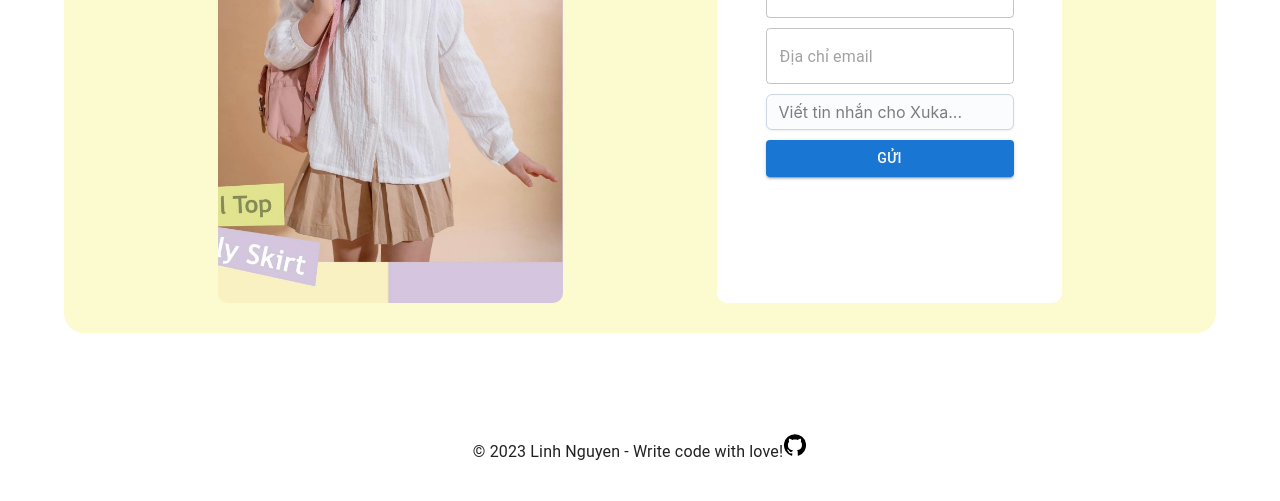
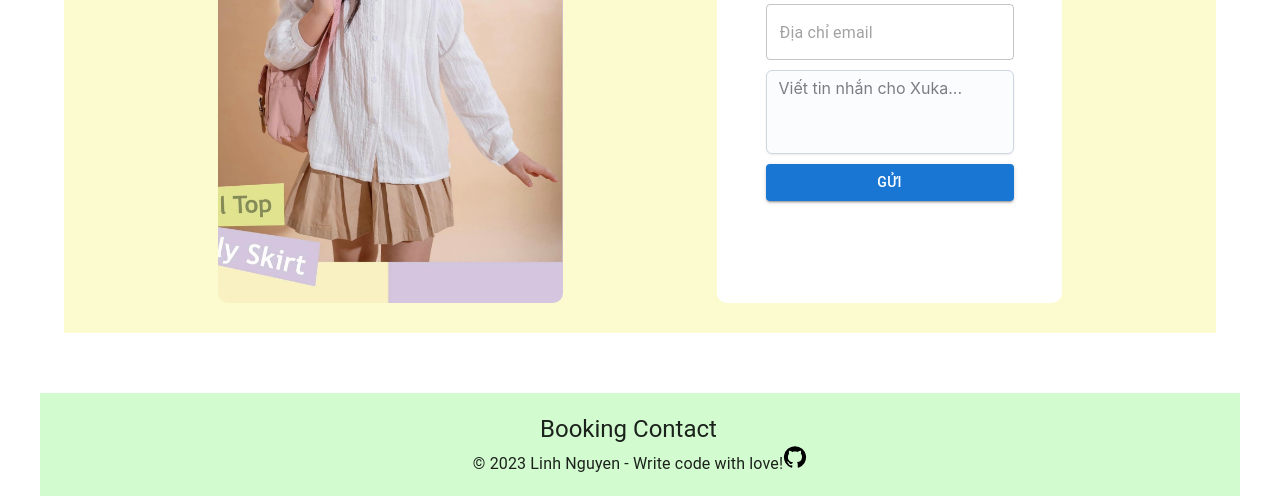
Before and after one commit to linhngkh/kid-website-portfolio, a React (Vite) app: page / in a window 1280 px wide. Shown: the part 1311-1812 px from the top of the page. Built offline with nearby package versions, Linux system fonts and the light colour scheme.

Commit message:
footer changed

```diff
--- a/src/components/Contact.jsx
+++ b/src/components/Contact.jsx
@@ -18,7 +18,6 @@ const Contact = () => {
         <Box
           sx={{
             bgcolor: "#fcfacf",
-            borderRadius: "20px",
             height: "70vh",
             width: "100%",
             display: "flex",
@@ -69,6 +68,7 @@ const Contact = () => {
                 <Textarea
                   placeholder="Viết tin nhắn cho Xuka..."
                   sx={{ mt: "10px" }}
+                  minRows={3}
                 />
                 <Button variant="contained" sx={{ mt: "10px" }}>
                   Gửi
--- a/src/components/Footer.jsx
+++ b/src/components/Footer.jsx
@@ -1,5 +1,5 @@
 import React from "react";
-import { Link, Typography } from "@mui/material";
+import { Link, Typography, Box } from "@mui/material";
 import Container from "@mui/material/Container";
 import GitHubIcon from "@mui/icons-material/GitHub";
 const Footer = () => {
@@ -7,14 +7,18 @@ const Footer = () => {
   return (
     <Container
       maxWidth="lg"
-      style={{
+      sx={{
         display: "flex",
         alignItems: "center",
-        justifyContent: "center",
-        width: "100%",
-        padding: "40px",
+        flexDirection: "column",
+        justifyContent: "space-between",
+        padding: "20px 40px",
+        bgcolor: "#d2fccf",
       }}
     >
+      <Box sx={{ width: "200px" }}>
+        <Typography variant="h5"> Booking Contact</Typography>
+      </Box>
       <Typography variant="body1">
         &#169; {thisYear} Linh Nguyen - Write code with love!
         <Link
```
